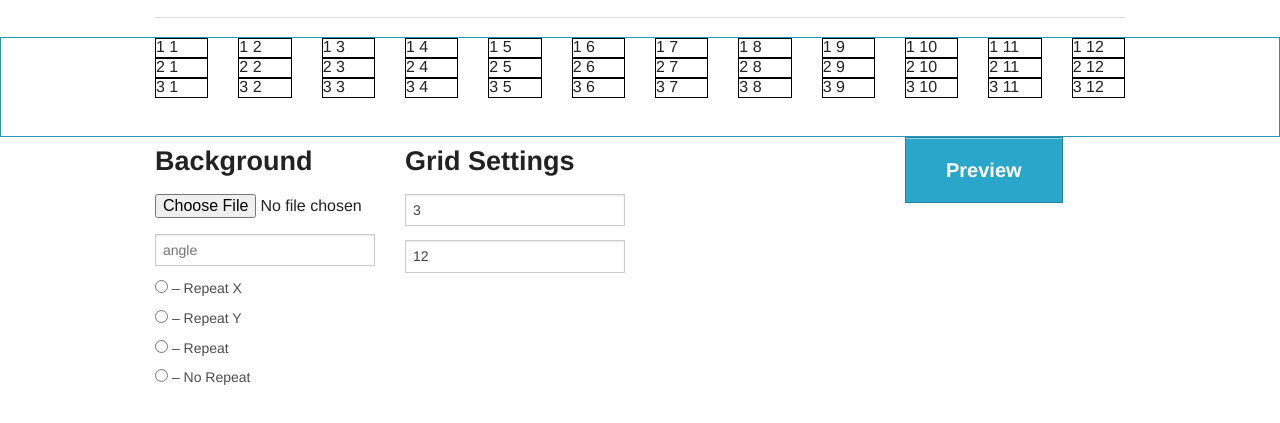
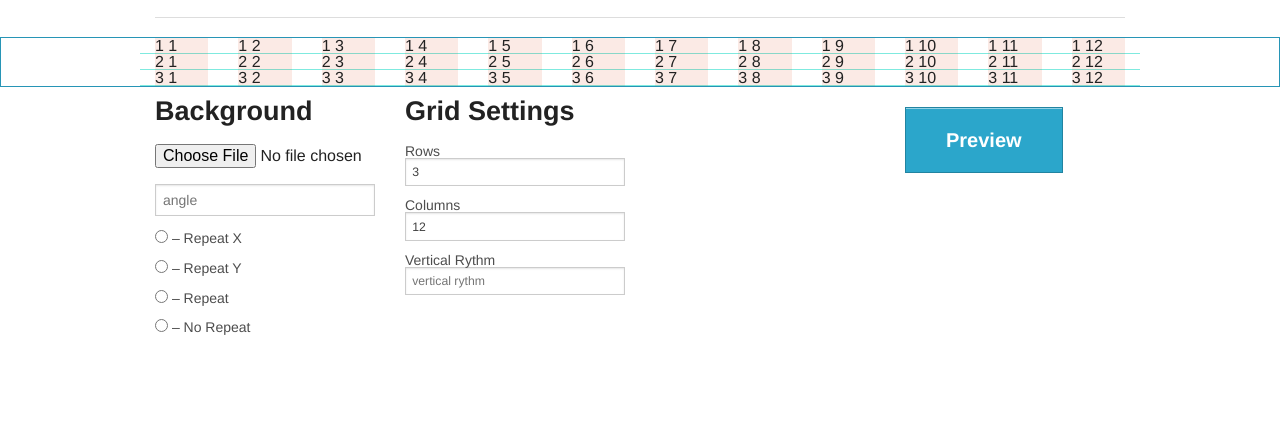
Before and after one commit to mir4a/gridator, a plain HTML site: page index.html in a window 1280 px wide. Shown: the part 107-530 px from the top of the page. Drawn offline with Linux system fonts and the light colour scheme.

Commit message:
#1: Styling

```diff
--- a/index.html
+++ b/index.html
@@ -135,12 +135,12 @@
 
 
 <div ng-controller="MyCtrl">
-  <div class="gridator" ng-controller="anglesController" >
+  <div class="gridator" ng-controller="anglesController">
     <div class="gridator_wrap" ng-style="setAngle">
-      <div ng-init="">
+      <div ng-init="" class="row_wrap">
         <div ng-repeat='row in rows' class="row">
           <div ng-repeat='cell in cells' class="columns large-1">
-            <div ng-style="MyStyle" ng-click="CellSel">{{row}} {{cell}}</div>
+            <div ng-style="MyStyle" ng-click="CellSel" class="cell_bg">{{row}} {{cell}}</div>
           </div>
         </div>
       </div>
@@ -156,21 +156,35 @@
           <h3>Background</h3>
           <input id="bg" type="file"/>
           <input type="number" min="-360" max="360" ng-model="angleVal" placeholder="angle"/>
-          <label for="repeatX"><input id="repeatX" name="bgRepeat" type="radio" ng-model="bgRepeat" value="repeat-x" /> – Repeat X</label>
-          <label for="repeatY"><input id="repeatY" name="bgRepeat" type="radio" ng-model="bgRepeat" value="repeat-y" /> – Repeat Y</label>
-          <label for="repeatAll"><input id="repeatAll" name="bgRepeat" type="radio" ng-model="bgRepeat" value="repeat" /> – Repeat</label>
-          <label for="repeatNo"><input id="repeatNo" name="bgRepeat" type="radio" ng-model="bgRepeat" value="no-repeat" /> – No Repeat</label>
+          <label for="repeatX"><input id="repeatX" name="bgRepeat" type="radio" ng-model="bgRepeat" value="repeat-x"/> –
+            Repeat X</label>
+          <label for="repeatY"><input id="repeatY" name="bgRepeat" type="radio" ng-model="bgRepeat" value="repeat-y"/> –
+            Repeat Y</label>
+          <label for="repeatAll"><input id="repeatAll" name="bgRepeat" type="radio" ng-model="bgRepeat" value="repeat"/>
+            – Repeat</label>
+          <label for="repeatNo"><input id="repeatNo" name="bgRepeat" type="radio" ng-model="bgRepeat"
+                                       value="no-repeat"/> – No Repeat</label>
         </div>
         <div class="large-3 columns">
           <h3>Grid Settings</h3>
-          <input type="number" min="2" max="20" ng-model="row" placeholder="rows"/>
-          <input type="number" min="1" max="12" ng-model="cell" placeholder="cells"/>
+          <label for="rows">
+            Rows
+            <input id="rows" type="number" min="2" max="20" ng-model="row" placeholder="rows"/>
+          </label>
+          <label for="columns">
+            Columns
+            <input id="columns" type="number" min="1" max="12" ng-model="cell" placeholder="cells"/>
+          </label>
+          <label for="verticalRythm">
+            Vertical Rythm
+            <input id="verticalRythm" type="number" min="14" max="40" placeholder="vertical rythm" />
+          </label>
         </div>
         <div class="large-3 columns">
 
         </div>
         <div class="large-3 columns">
-          <a href="#" class="large primary button">Preview</a>
+          <a href="#" class="large primary button" style="margin-top: 20px">Preview</a>
         </div>
 
 
--- a/javascripts/angular/app/controller.js
+++ b/javascripts/angular/app/controller.js
@@ -28,9 +28,6 @@ function MyCtrl($scope, $log) {
     }
     $scope.cells = cell;
 
-    $scope.MyStyle = {'border': '1px solid #000', 'height': '20px'};
-
-
   });
 
   $scope.$log = $log;
--- a/sass/_editor.scss
+++ b/sass/_editor.scss
@@ -1,3 +1,7 @@
+$red: #d93600;
+$turquoise: turquoise;
+$blue: #2795b6;
+
 $gridator_height: 100px;
 .gridator {
   overflow: hidden;
@@ -6,15 +10,18 @@ $gridator_height: 100px;
   //@extend .row;
   //@extend .column;
   //@extend .large-12;
-  min-height: $gridator_height;
-  border: 1px solid #2795b6;
+  //min-height: $gridator_height;
+  border: 1px solid $blue;
   @include box-sizing(border-box);
+  @include transition(all ease 0.5s);
+  .row_wrap {
+    @include transition(all ease 0.5s);
+  }
+  .row {
+    box-shadow: inset 0 -1px 0 transparentize($turquoise, 0.33);
+  }
 }
 
-.ng-scope {
-  .columns {
-    >div {
-      background: transparentize(#fff, 0.3);
-    }
-  }
+.cell_bg {
+  background: transparentize($red,0.9);
 }
--- a/sass/app.scss
+++ b/sass/app.scss
@@ -6,6 +6,8 @@
 
 // Comment out this import if you are customizing you imports below
 @import "foundation";
+
+@import "compass";
 
 @import "editor";
 
```
Also changed, not shown: stylesheets/app.css.
